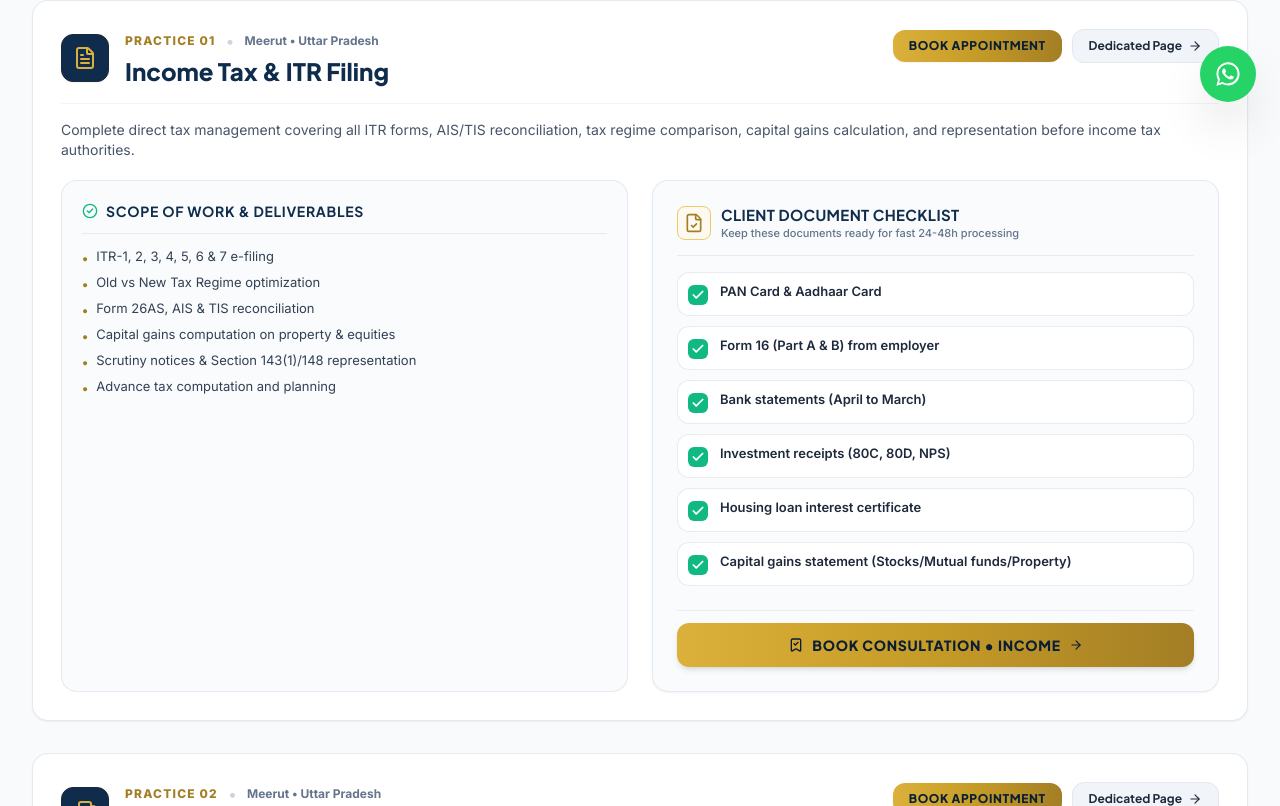
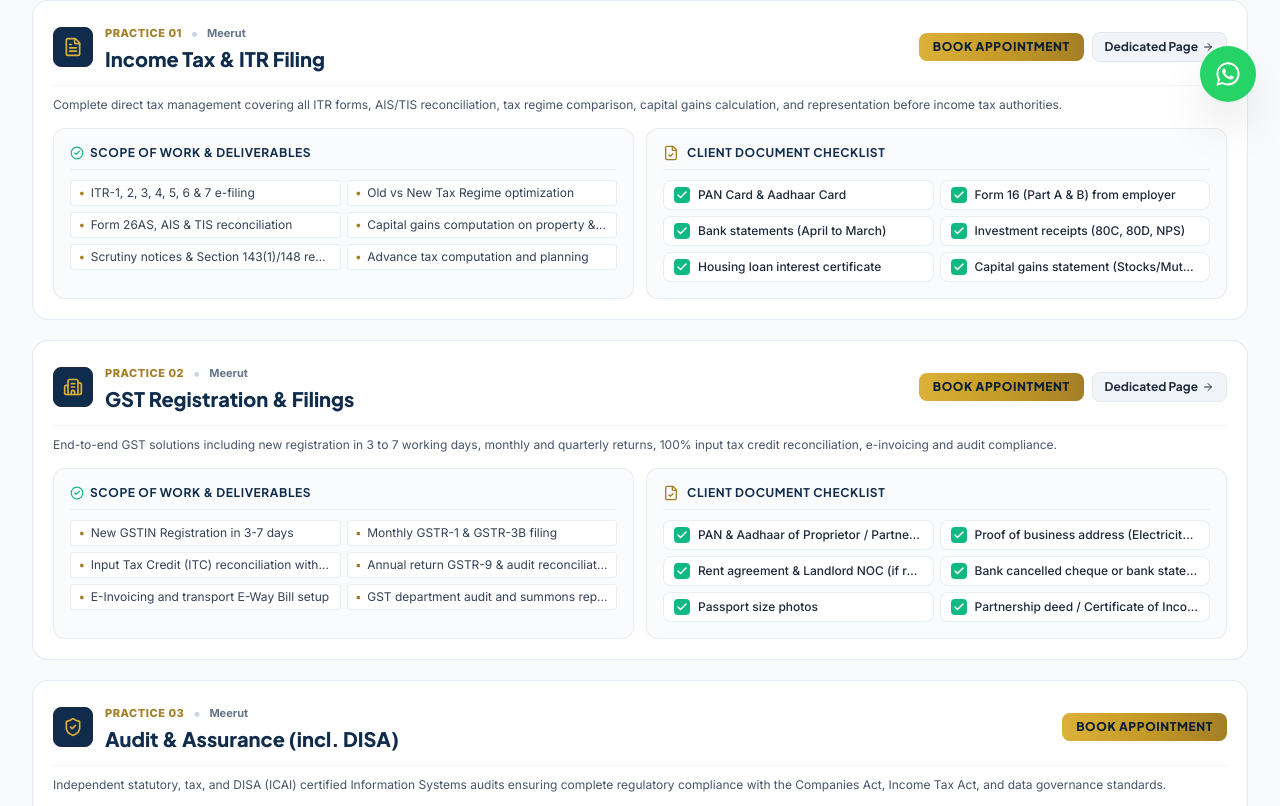
Before and after one commit to 7471ashish/CA-website-final, a React (Vite) app: page /services in a window 1280 px wide. Shown: the part 674-1480 px from the top of the page. Built offline with nearby package versions, Linux system fonts and the light colour scheme.

Commit message:
style: ultra-compact service cards and 2-column checklist layout to drastically reduce page height and scrolling

```diff
--- a/src/components/common/InteractiveDocumentChecklist.jsx
+++ b/src/components/common/InteractiveDocumentChecklist.jsx
@@ -1,57 +1,35 @@
 import React from 'react';
-import { Check, FileCheck, BookmarkCheck, ArrowRight } from 'lucide-react';
+import { Check, FileCheck } from 'lucide-react';
 
 export default function InteractiveDocumentChecklist({
   serviceTitle = "Services",
-  documents = [],
-  onOpenConsultation
+  documents = []
 }) {
   return (
-    <div className="bg-slate-50/80 border border-slate-200/90 rounded-2xl p-5 sm:p-6 shadow-sm flex flex-col justify-between">
-      <div>
+    <div className="bg-slate-50/70 border border-slate-200/80 rounded-xl p-3 sm:p-4 shadow-xs">
       {/* Header */}
-        <div className="flex items-center gap-2.5 pb-3.5 border-b border-slate-200/80 mb-4">
-          <div className="p-1.5 rounded-lg bg-gold-50 border border-gold-300 text-gold-600 shrink-0">
-            <FileCheck className="w-5 h-5" />
-          </div>
-          <div>
-            <h4 className="font-heading text-sm sm:text-[15px] font-bold text-[#102c4c] uppercase tracking-wide">
+      <div className="flex items-center gap-2 pb-2 border-b border-slate-200/70 mb-2.5">
+        <FileCheck className="w-4 h-4 text-gold-600 shrink-0" />
+        <h4 className="font-heading text-xs font-bold text-[#102c4c] uppercase tracking-wider">
           Client Document Checklist
         </h4>
-            <p className="text-[11px] text-slate-500 font-medium">
-              Keep these documents ready for fast 24-48h processing
-            </p>
-          </div>
       </div>
 
-        {/* Green Checked Document Items */}
-        <ul className="space-y-2.5 mb-6">
+      {/* Ultra-Compact Document Items Grid */}
+      <div className="grid grid-cols-1 sm:grid-cols-2 gap-1.5">
         {documents.map((doc, idx) => (
-            <li
+          <div
             key={idx}
-              className="flex items-start gap-3 p-2.5 rounded-xl bg-white border border-slate-200/80 shadow-xs hover:border-emerald-300 transition-colors"
+            className="flex items-center gap-2 p-1.5 px-2.5 rounded-lg bg-white border border-slate-200/70 shadow-2xs hover:border-emerald-300 transition-colors"
           >
-              <div className="w-5 h-5 rounded-md bg-emerald-500 text-white flex items-center justify-center shrink-0 mt-0.5 shadow-xs">
-                <Check className="w-3.5 h-3.5 stroke-[3]" />
+            <div className="w-4 h-4 rounded bg-emerald-500 text-white flex items-center justify-center shrink-0">
+              <Check className="w-3 h-3 stroke-[3]" />
             </div>
-              <span className="text-xs sm:text-[13px] font-semibold text-slate-800 leading-snug">
+            <span className="text-[11px] sm:text-xs font-medium text-slate-800 leading-snug truncate" title={doc}>
               {doc}
             </span>
-            </li>
+          </div>
         ))}
-        </ul>
-      </div>
-
-      {/* Action Button */}
-      <div className="pt-3 border-t border-slate-200/70">
-        <button
-          onClick={() => onOpenConsultation && onOpenConsultation(serviceTitle)}
-          className="w-full py-3 px-5 rounded-xl bg-gradient-to-r from-gold-400 via-gold-500 to-gold-600 text-navy-950 font-heading font-black text-xs sm:text-sm uppercase tracking-wider shadow-md hover:from-gold-300 hover:to-gold-500 transition-all duration-200 transform hover:-translate-y-0.5 flex items-center justify-center gap-2 cursor-pointer"
-        >
-          <BookmarkCheck className="w-4 h-4 shrink-0" />
-          <span>Book Consultation &bull; {serviceTitle.split(' ')[0]}</span>
-          <ArrowRight className="w-3.5 h-3.5 shrink-0" />
-        </button>
       </div>
     </div>
   );
--- a/src/pages/ServicesPage.jsx
+++ b/src/pages/ServicesPage.jsx
@@ -49,82 +49,82 @@ export default function ServicesPage() {
 
           <TrustBanner />
 
-          {/* 8 Detailed Service Sections - Compact & Sleek */}
-          <div className="space-y-6 sm:space-y-8">
+          {/* 8 Detailed Service Sections - Ultra-Compact & Easy to Browse */}
+          <div className="space-y-4 sm:space-y-5">
             {servicesData.map((svc) => {
               const Icon = iconMap[svc.iconName] || FileText;
               return (
                 <div
                   key={svc.id}
                   id={svc.id}
-                  className="bg-white border border-slate-200/90 rounded-2xl p-4 sm:p-7 shadow-sm hover:border-gold-400/80 transition-all duration-300 scroll-mt-24"
+                  className="bg-white border border-slate-200/90 rounded-2xl p-3.5 sm:p-5 shadow-xs hover:border-gold-400/80 transition-all duration-200 scroll-mt-20"
                 >
-                  <div className="flex flex-col lg:flex-row items-start justify-between gap-4 pb-4 border-b border-slate-100">
-                    <div className="flex items-center gap-3 sm:gap-4">
-                      <div className="w-10 h-10 sm:w-12 sm:h-12 rounded-xl bg-navy-900 text-gold-400 flex items-center justify-center shrink-0 shadow-sm border border-slate-800">
-                        <Icon className="w-5 h-5 sm:w-6 sm:h-6" />
+                  {/* Top Bar: Icon, Title & Actions */}
+                  <div className="flex flex-col sm:flex-row items-start sm:items-center justify-between gap-3 pb-3 border-b border-slate-100">
+                    <div className="flex items-center gap-3">
+                      <div className="w-9 h-9 sm:w-10 sm:h-10 rounded-lg bg-navy-900 text-gold-400 flex items-center justify-center shrink-0 shadow-xs border border-slate-800">
+                        <Icon className="w-4.5 h-4.5 sm:w-5 sm:h-5" />
                       </div>
                       <div>
-                        <div className="flex items-center gap-2.5">
-                          <span className="text-[11px] sm:text-xs font-extrabold text-gold-600 uppercase tracking-widest">
+                        <div className="flex items-center gap-2">
+                          <span className="text-[10px] sm:text-[11px] font-extrabold text-gold-600 uppercase tracking-wider">
                             Practice {svc.num}
                           </span>
                           <span className="text-slate-300">&bull;</span>
-                          <span className="text-[11px] sm:text-xs font-bold text-slate-500">{siteConfig.locationCity} &bull; {siteConfig.locationState}</span>
+                          <span className="text-[10px] sm:text-[11px] font-bold text-slate-500">{siteConfig.locationCity}</span>
                         </div>
-                        <h2 className="font-heading text-lg sm:text-2xl font-extrabold text-[#102c4c] mt-0.5">
+                        <h2 className="font-heading text-base sm:text-lg lg:text-xl font-extrabold text-[#102c4c] leading-tight">
                           {svc.title}
                         </h2>
                       </div>
                     </div>
 
-                    <div className="flex items-center gap-2.5 w-full sm:w-auto shrink-0">
+                    <div className="flex items-center gap-2 w-full sm:w-auto shrink-0">
                       <button
                         onClick={() => onOpenConsultation(svc.title)}
-                        className="py-2 px-4 rounded-xl bg-gradient-to-r from-gold-400 via-gold-500 to-gold-600 text-navy-950 font-heading font-black text-xs uppercase tracking-wider shadow-sm hover:from-gold-300 hover:to-gold-500 transition-all text-center cursor-pointer shrink-0"
+                        className="py-1.5 px-3.5 rounded-lg bg-gradient-to-r from-gold-400 via-gold-500 to-gold-600 text-navy-950 font-heading font-black text-xs uppercase tracking-wider shadow-xs hover:from-gold-300 hover:to-gold-500 transition-all text-center cursor-pointer shrink-0"
                       >
                         Book Appointment
                       </button>
                       {svc.detailPath.startsWith('/') && !svc.detailPath.includes('#') && (
                         <Link
                           to={svc.detailPath}
-                          className="py-2 px-4 rounded-xl bg-slate-100 hover:bg-slate-200 text-slate-800 font-heading font-bold text-xs text-center transition-colors border border-slate-200 flex items-center gap-1.5 shrink-0"
+                          className="py-1.5 px-3 rounded-lg bg-slate-100 hover:bg-slate-200 text-slate-800 font-heading font-bold text-xs text-center transition-colors border border-slate-200 flex items-center gap-1 shrink-0"
                         >
                           <span>Dedicated Page</span>
-                          <ArrowRight className="w-3.5 h-3.5" />
+                          <ArrowRight className="w-3 h-3" />
                         </Link>
                       )}
                     </div>
                   </div>
 
-                  <p className="text-xs sm:text-sm text-slate-600 leading-relaxed my-4">
+                  <p className="text-xs text-slate-600 leading-normal my-2.5">
                     {svc.fullDesc}
                   </p>
 
-                  <div className="grid grid-cols-1 md:grid-cols-2 gap-4 sm:gap-6 pt-1">
-                    {/* Deliverables */}
-                    <div className="bg-slate-50/80 border border-slate-200/90 rounded-2xl p-4 sm:p-5 shadow-xs flex flex-col justify-between">
+                  <div className="grid grid-cols-1 lg:grid-cols-2 gap-3 pt-1">
+                    {/* Deliverables (Compact 2-Column Grid) */}
+                    <div className="bg-slate-50/70 border border-slate-200/80 rounded-xl p-3 sm:p-4 shadow-2xs flex flex-col justify-between">
                       <div>
-                        <h3 className="font-heading text-xs sm:text-sm font-bold uppercase tracking-wider text-[#102c4c] pb-3 border-b border-slate-200/80 mb-3.5 flex items-center gap-2">
-                          <CheckCircle2 className="w-4 h-4 text-emerald-500" />
+                        <h3 className="font-heading text-xs font-bold uppercase tracking-wider text-[#102c4c] pb-2 border-b border-slate-200/70 mb-2.5 flex items-center gap-1.5">
+                          <CheckCircle2 className="w-3.5 h-3.5 text-emerald-500" />
                           <span>Scope of Work &amp; Deliverables</span>
                         </h3>
-                        <ul className="space-y-2">
+                        <div className="grid grid-cols-1 sm:grid-cols-2 gap-1.5">
                           {svc.deliverables.map((deliv, idx) => (
-                            <li key={idx} className="flex items-start gap-2 text-xs sm:text-[13px] text-slate-700">
-                              <span className="text-gold-600 font-bold mt-0.5">&bull;</span>
-                              <span>{deliv}</span>
-                            </li>
+                            <div key={idx} className="flex items-center gap-1.5 text-[11px] sm:text-xs text-slate-700 p-1 px-2 rounded bg-white border border-slate-200/70">
+                              <span className="text-gold-600 font-bold text-xs">&bull;</span>
+                              <span className="truncate" title={deliv}>{deliv}</span>
+                            </div>
                           ))}
-                        </ul>
+                        </div>
                       </div>
                     </div>
 
-                    {/* Interactive Required Documents Checklist */}
+                    {/* Interactive Required Documents Checklist (Ultra-Compact) */}
                     <InteractiveDocumentChecklist
                       serviceTitle={svc.title}
                       documents={svc.documents}
-                      onOpenConsultation={onOpenConsultation}
                     />
                   </div>
                 </div>
```
Lines whose indentation alone changed are shown as unchanged.
